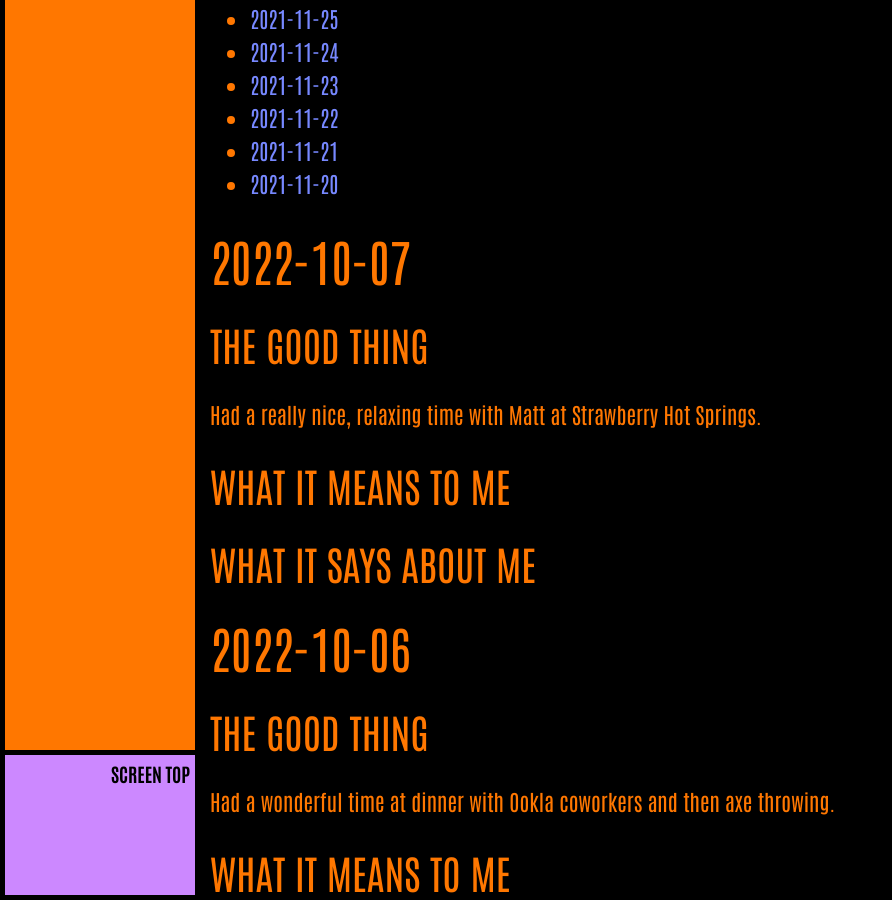
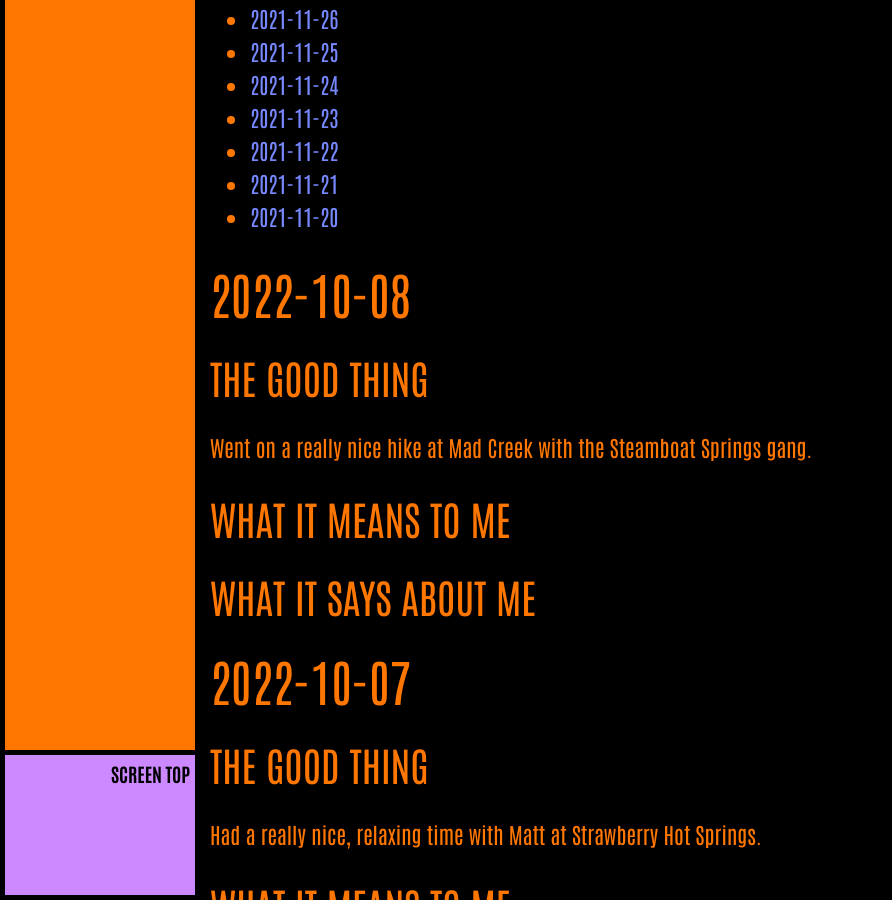
Before and after one commit to ArthurZey/arthurzey.github.io, a Jekyll site: the page built from _pages/one-good-thing.md, in a window 1280 px wide and 900 px high, scrolled down 6336 px. Shown: the whole window, without its empty margins (0-892 px from the left). Built offline with Jekyll 4.4.1, drawn with Linux system fonts in a browser that asks for light colours; some of the changed text lies outside the part shown.

Commit message:
added stub for 2022-10-08

```diff
--- a/_pages/one-good-thing.md
+++ b/_pages/one-good-thing.md
@@ -13,6 +13,15 @@
 {:toc}
 {::options toc_levels="2" /}
 
+## 2022-10-08
+### The Good Thing
+Went on a really nice hike at Mad Creek with the Steamboat Springs gang.
+### What It Means to Me
+
+### What It Says about Me
+
+
+
 ## 2022-10-07
 ### The Good Thing
 Had a really nice, relaxing time with Matt at Strawberry Hot Springs.
```
Also changed, not shown: other parts of _pages/one-good-thing.md (+1 -1 lines).
